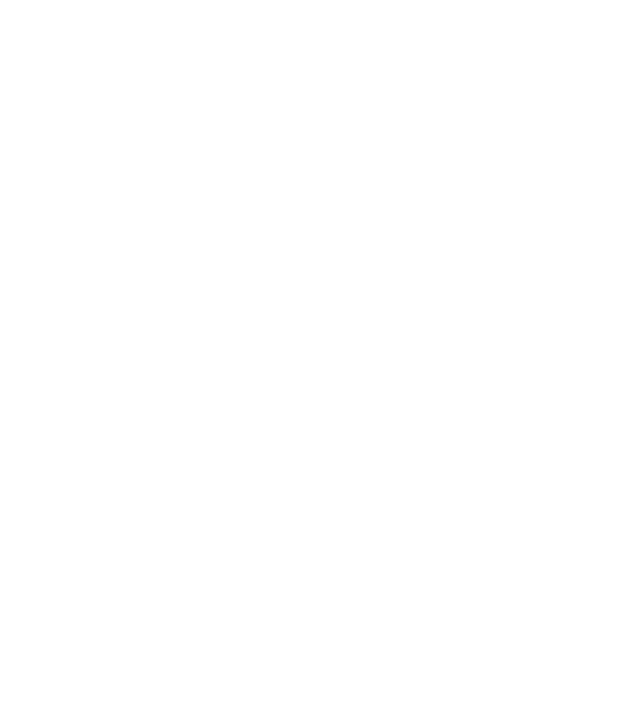
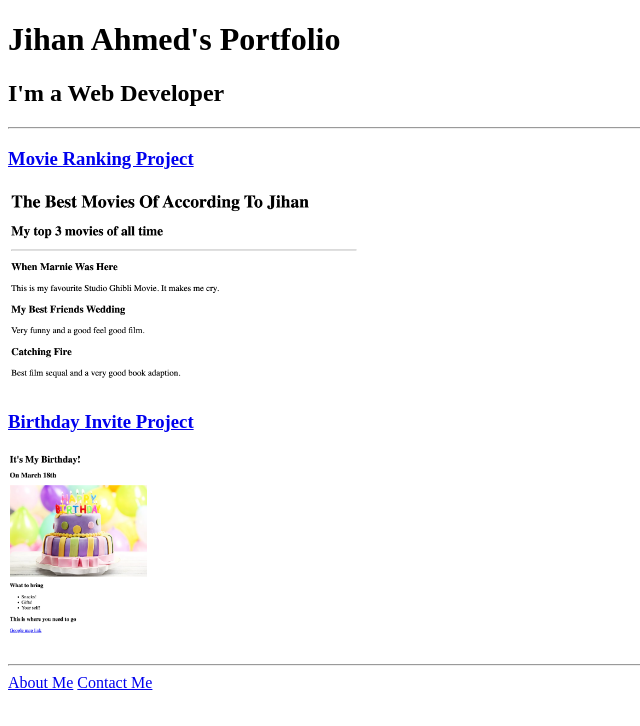
Before and after one commit to jihananwar/html-portfolio, a plain HTML site: page index.html in a window 1280 px wide. Shown: the whole page, without its empty margins (0-640 px from the left). Drawn offline with Linux system fonts and the light colour scheme.

Commit message:
Add files via upload

```diff
--- a/index.html
+++ b/index.html
@@ -1,15 +1,18 @@
-<!-- TODO 1: Create the HTML Boilerplate -->
-
-<!-- TODO 2: Add Your previous projects' HTML into the public folder -->
-
-<!-- TODO 3: Take screenshots of your project previews and add the images to the images folder -->
-
-<!-- TODO 4: Add titles/subtitles etc. -->
-
-<!-- TODO 5: Add a link to the project pages -->
-
-<!-- TODO 6: Add images to show the project previews
-HINT for TODO 6: You can use the height attribute set to 200 to make the image smaller:
-https://developer.mozilla.org/en-US/docs/Web/HTML/Element/img#attr-height -->
-
-<!-- TODO 7: Add the Contact Me and About Me page links -->
+<!DOCTYPE html>
+<html lang="en">
+    <head>
+        <meta charset="UTF-8">
+        <title>Jihan's Portfolio</title>
+        <body>
+            <h1>Jihan Ahmed's Portfolio</h1>
+            <h2>I'm a Web Developer</h2>
+            <hr />
+            <h3><a href="./public/movie-ranking.html">Movie Ranking Project</a></h3>
+            <img src="./assets/images/movie-ranking.png" height="200" alt="Movie ranking">
+            <h3><a href="./public/birthday-invite.html">Birthday Invite Project</a></h3>
+            <img src="./assets/images/birthday-invite.png" height="200" alt="Birthday Invite">
+            <hr/>
+            <a href="./public/about.html">About Me</a> <a href="./public/contact.html">Contact Me</a>
+        </body>
+    </head>
+</html>
```
